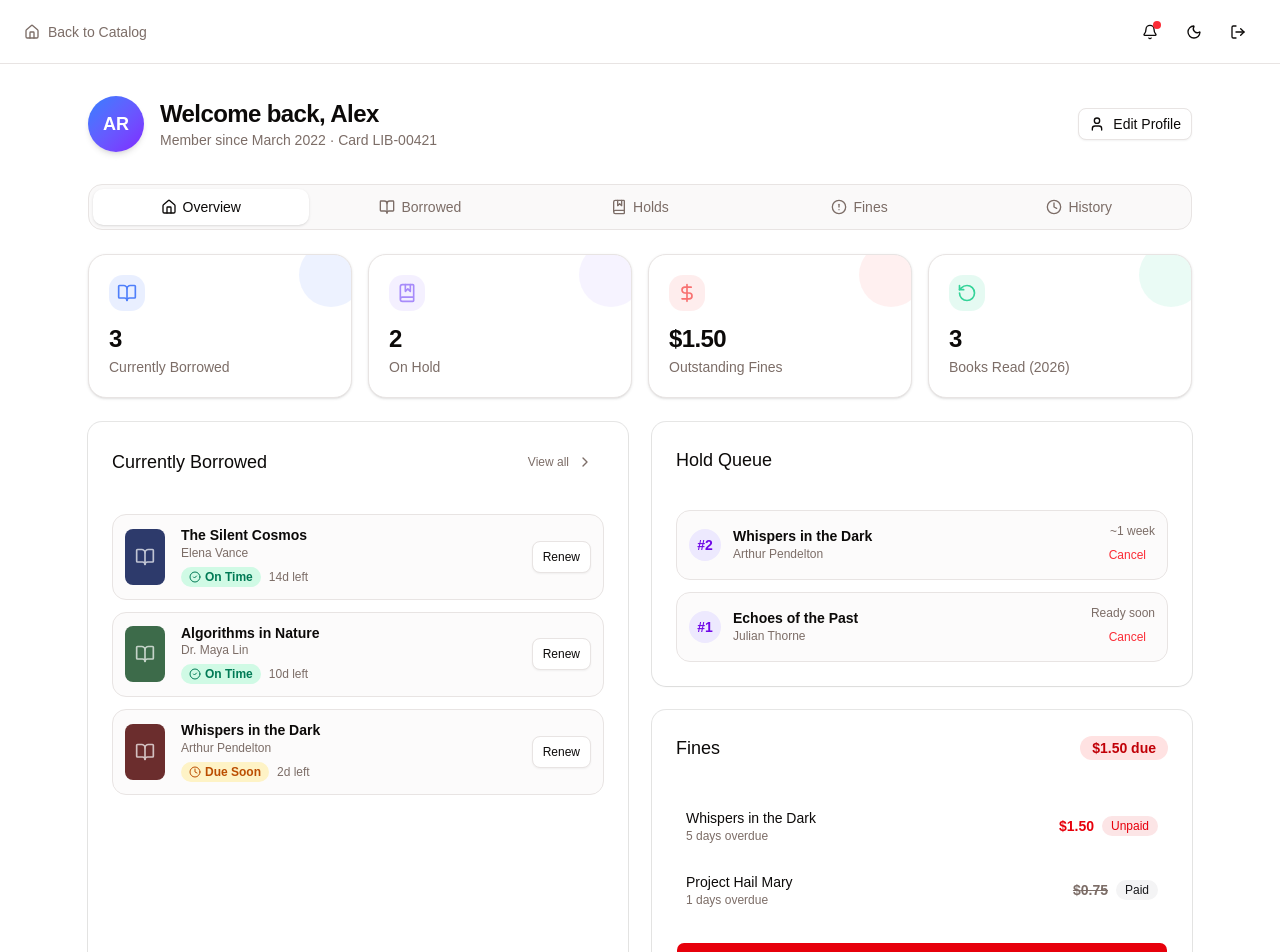
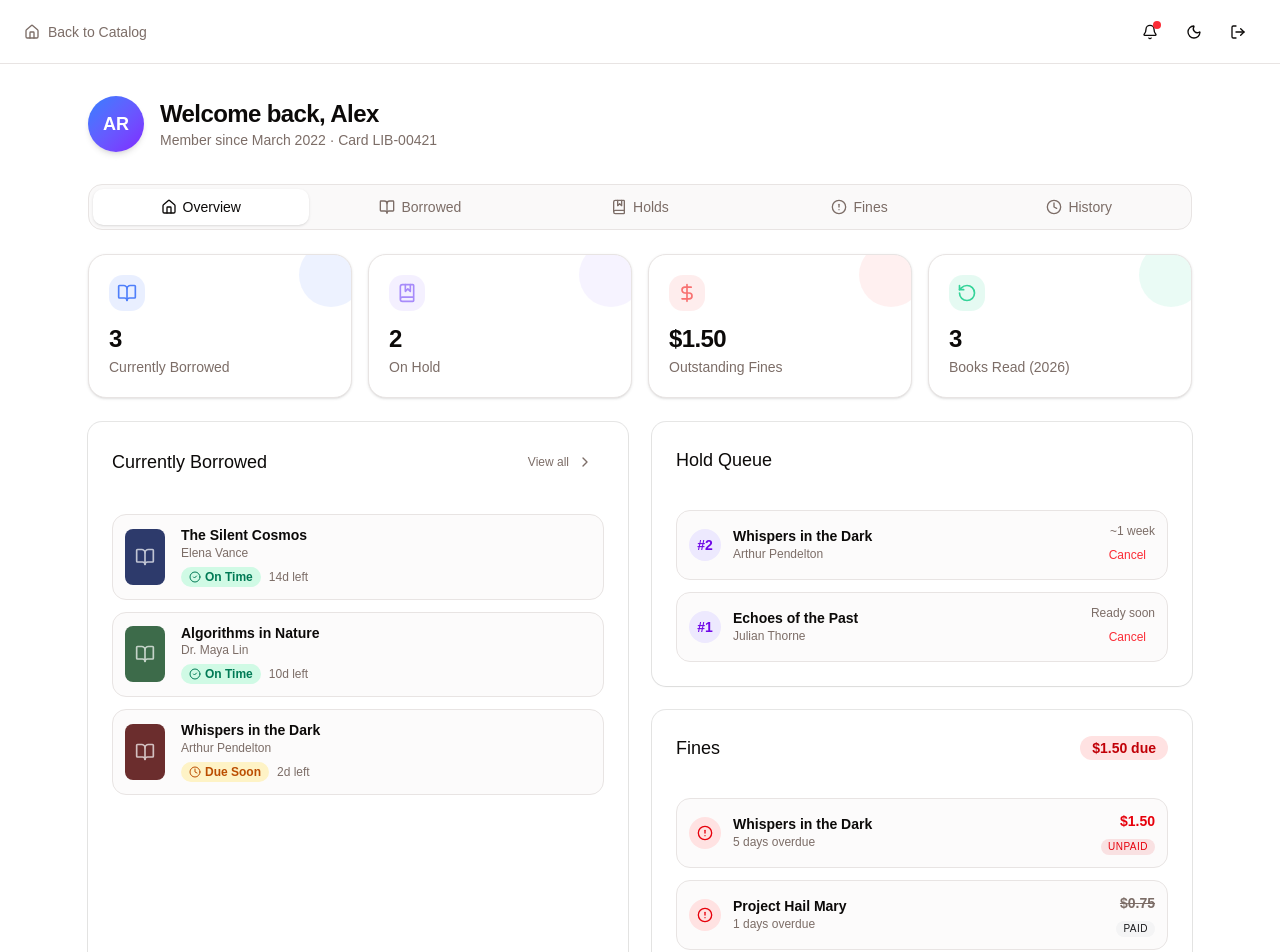
Before and after one commit to s-wick/library_database_project, a React (Vite) app: page /user-dashboard in a window 1280 px wide. Shown: the top 952 px of the page. Built offline with nearby package versions, Linux system fonts and the light colour scheme.

Commit message:
Better list formatting for history and fines view

```diff
--- a/src/app/routes/user-dashboard.jsx
+++ b/src/app/routes/user-dashboard.jsx
@@ -262,9 +262,6 @@ function BorrowedBooks() {
                   </span>
                 </div>
               </div>
-              <Button variant="outline" size="sm" className="shrink-0 text-xs">
-                Renew
-              </Button>
             </div>
           )
         })}
@@ -334,21 +331,27 @@ function FinesPanel() {
           )}
         </div>
       </CardHeader>
-      <CardContent className="space-y-2">
+      <CardContent className="space-y-3">
         {fines.map((fine) => (
           <div
             key={fine.id}
-            className="flex items-center justify-between rounded-lg p-2.5 text-sm"
+            className="flex items-center justify-between rounded-xl border bg-muted/30 p-3"
           >
+            <div className="flex items-center gap-3">
+              <div className="flex h-8 w-8 shrink-0 items-center justify-center rounded-full bg-red-100 dark:bg-red-900/40">
+                <AlertCircle className="h-4 w-4 text-red-600 dark:text-red-400" />
+              </div>
               <div>
-              <p className="font-medium">{fine.book}</p>
+                <p className="leading-tight font-semibold">{fine.book}</p>
                 <p className="text-xs text-muted-foreground">
                   {fine.daysOverdue} days overdue
                 </p>
               </div>
-            <div className="flex items-center gap-2">
+            </div>
+            <div className="flex items-center gap-4">
+              <div className="text-right">
                 <span
-                className={`font-semibold ${
+                  className={`font-bold ${
                     fine.status === "paid"
                       ? "text-muted-foreground line-through"
                       : "text-red-600"
@@ -356,18 +359,32 @@ function FinesPanel() {
                 >
                   ${fine.amount.toFixed(2)}
                 </span>
+                <div className="mt-1">
                   {fine.status === "unpaid" ? (
-                <Badge variant="destructive" className="text-xs">
+                    <Badge
+                      variant="destructive"
+                      className="h-4 px-1.5 py-0 text-[10px] tracking-wider uppercase"
+                    >
                       Unpaid
                     </Badge>
                   ) : (
-                <Badge variant="secondary" className="text-xs">
+                    <Badge
+                      variant="secondary"
+                      className="h-4 px-1.5 py-0 text-[10px] tracking-wider uppercase"
+                    >
                       Paid
                     </Badge>
                   )}
                 </div>
               </div>
+            </div>
+          </div>
         ))}
+        {fines.length === 0 && (
+          <p className="py-4 text-center text-sm text-muted-foreground">
+            No fines found.
+          </p>
+        )}
       </CardContent>
       {total > 0 && (
         <CardFooter className="pt-0">
@@ -381,35 +398,63 @@ function FinesPanel() {
 }
 
 function BorrowHistory() {
+  const [isLoading, setIsLoading] = useState(false)
+  const [displayedItems, setDisplayedItems] = useState(5)
+
+  const handleLoadMore = () => {
+    setIsLoading(true)
+    setTimeout(() => {
+      setDisplayedItems((prev) => prev + 5)
+      setIsLoading(false)
+    }, 800)
+  }
+
+  const visibleHistory = borrowHistory.slice(0, displayedItems)
+
   return (
     <Card>
       <CardHeader className="pb-3">
         <CardTitle className="text-lg">Borrow History</CardTitle>
       </CardHeader>
-      <CardContent>
-        <div className="divide-y">
-          {borrowHistory.map((item) => (
+      <CardContent className="space-y-3">
+        {visibleHistory.map((item) => (
           <div
             key={item.id}
-              className="flex items-center justify-between py-3"
+            className="flex items-center justify-between rounded-xl border bg-muted/30 p-3"
           >
+            <div className="flex items-center gap-3">
+              <div className="flex h-8 w-8 shrink-0 items-center justify-center rounded-full bg-slate-100 dark:bg-slate-800">
+                <Clock className="h-4 w-4 text-slate-600 dark:text-slate-400" />
+              </div>
               <div>
-                <p className="leading-tight font-medium">{item.title}</p>
+                <p className="leading-tight font-semibold">{item.title}</p>
                 <p className="text-xs text-muted-foreground">{item.author}</p>
+              </div>
             </div>
             <div className="text-right">
               <p className="text-xs text-muted-foreground">Returned</p>
-                <p className="text-xs font-medium">{item.returned}</p>
+              <p className="text-xs font-semibold">{item.returned}</p>
             </div>
           </div>
         ))}
-        </div>
+        {borrowHistory.length === 0 && (
+          <p className="py-4 text-center text-sm text-muted-foreground">
+            No history found.
+          </p>
+        )}
       </CardContent>
-      <CardFooter>
-        <Button variant="outline" size="sm" className="w-full text-xs">
-          View Full History <ArrowUpRight className="ml-1 h-3 w-3" />
+      {borrowHistory.length > visibleHistory.length && (
+        <CardFooter className="pt-0">
+          <Button
+            variant="outline"
+            className="w-full"
+            onClick={handleLoadMore}
+            disabled={isLoading}
+          >
+            {isLoading ? "Loading..." : "Load More"}
           </Button>
         </CardFooter>
+      )}
     </Card>
   )
 }
@@ -487,14 +532,6 @@ export default function UserDashboard() {
               </p>
             </div>
           </div>
-          <Button
-            variant="outline"
-            size="sm"
-            className="gap-2 self-start sm:self-auto"
-          >
-            <User className="h-4 w-4" />
-            Edit Profile
-          </Button>
         </div>
 
         {/* Tab Navigation */}
@@ -542,7 +579,7 @@ export default function UserDashboard() {
         )}
 
         {activeTab === "fines" && (
-          <div className="max-w-lg space-y-4">
+          <div className="space-y-4">
             <FinesPanel />
             <p className="text-center text-xs text-muted-foreground">
               Fines accrue at $0.25/day per overdue item.
@@ -551,7 +588,7 @@ export default function UserDashboard() {
         )}
 
         {activeTab === "history" && (
-          <div className="max-w-lg space-y-4">
+          <div className="space-y-4">
             <BorrowHistory />
           </div>
         )}
```
Lines whose indentation alone changed are shown as unchanged.
